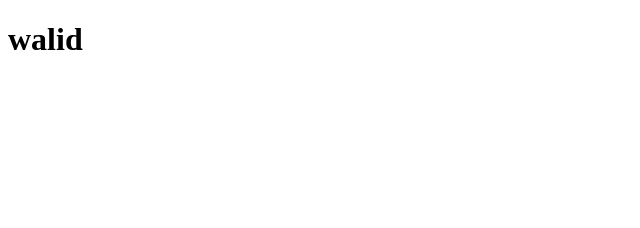
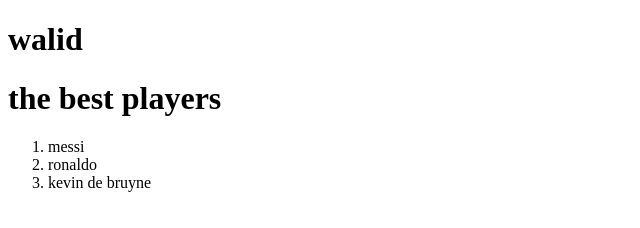
Before and after one commit to adil-ezerouki/test, a plain HTML site: page index.html in a window 1280 px wide. Shown: the whole page, without its empty margins (0-640 px from the left). Drawn offline with Linux system fonts and the light colour scheme.

Commit message:
adil changes

```diff
--- a/index.html
+++ b/index.html
@@ -8,5 +8,14 @@
 </head>
 <body>
     <h1>walid</h1>
+
+    <!-- adil changes -->
+
+    <h1>the best players</h1>
+    <ol>
+        <li>messi</li>
+        <li>ronaldo</li>
+        <li>kevin de bruyne</li>
+    </ol>
 </body>
 </html>
--- a/style.css
+++ b/style.css
@@ -5,3 +5,9 @@ h1 {
 p {
     color: green
 }
+
+/* adil css style */
+div {
+    color: blue;
+    text-align : center;
+}
```
